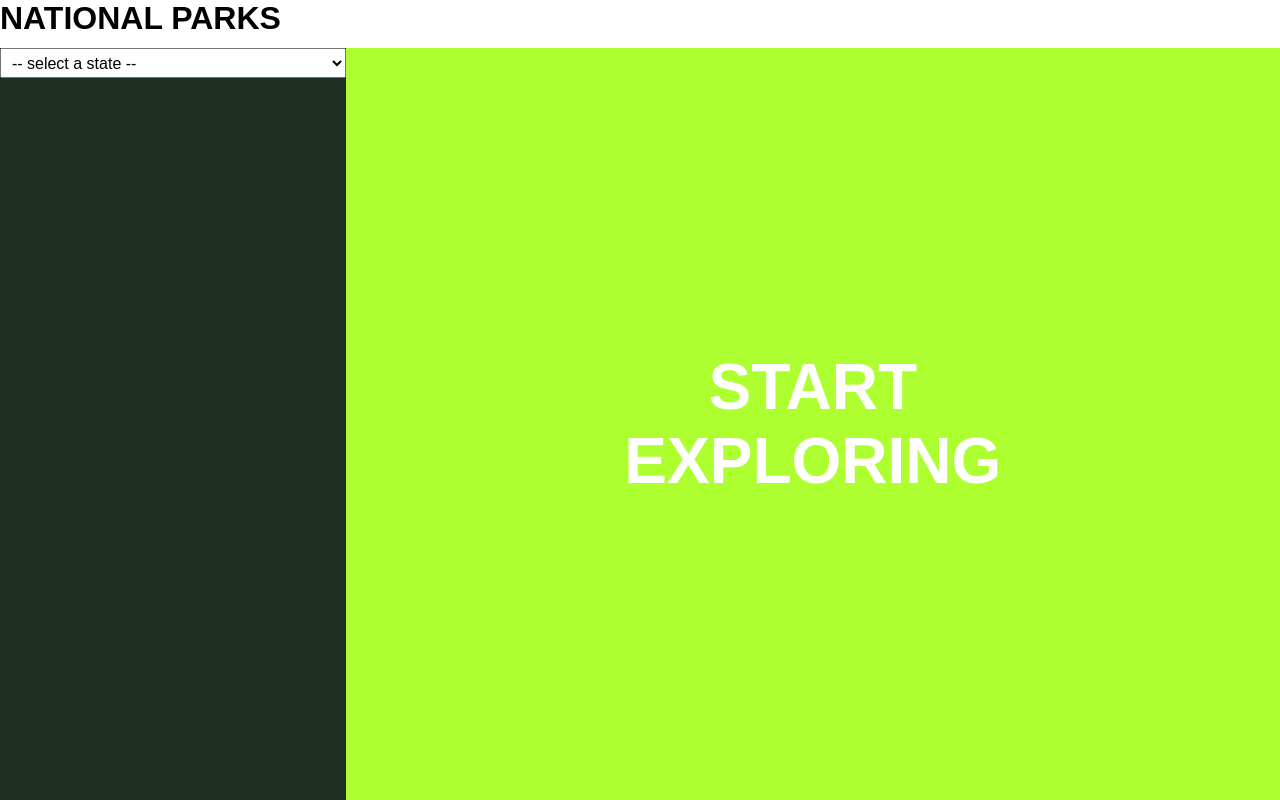
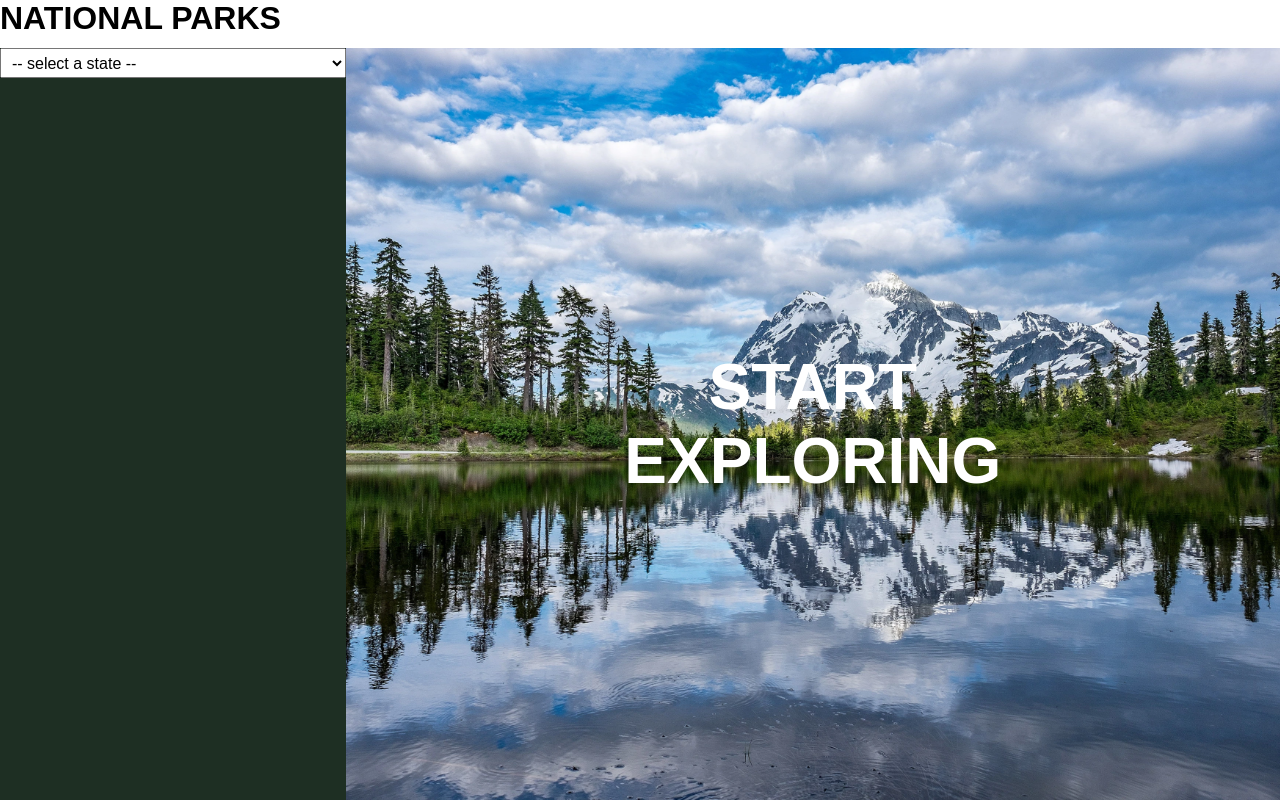
Before and after one commit to ryrysmiley/NationalParksProject, a React (Create React App) app: page / in a window 1280 px wide. Built offline with nearby package versions, Linux system fonts and the light colour scheme.

Commit message:
default page

```diff
--- a/src/index.css
+++ b/src/index.css
@@ -63,6 +63,10 @@ div.defaultinfo {
 	text-align: center;
 	justify-content: center;
 	align-items: center;
+	background-image: url("../public/images/north-cascades-np.webp");
+	background-repeat: no-repeat;
+	background-position: center;
+	background-size: cover;
 	/*text settings*/
 	color: white;
 	font-size: 4em;
```
Also changed, not shown: public/images/north-cascades-np.webp (added).
